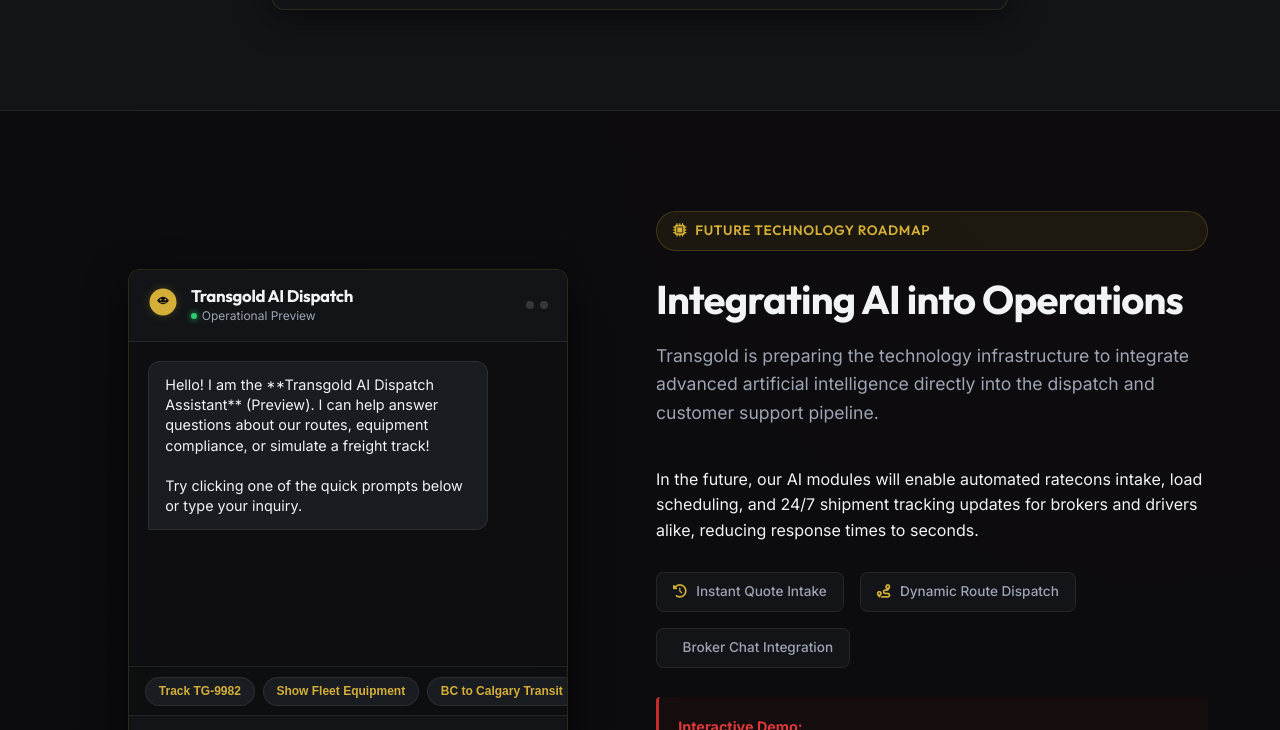
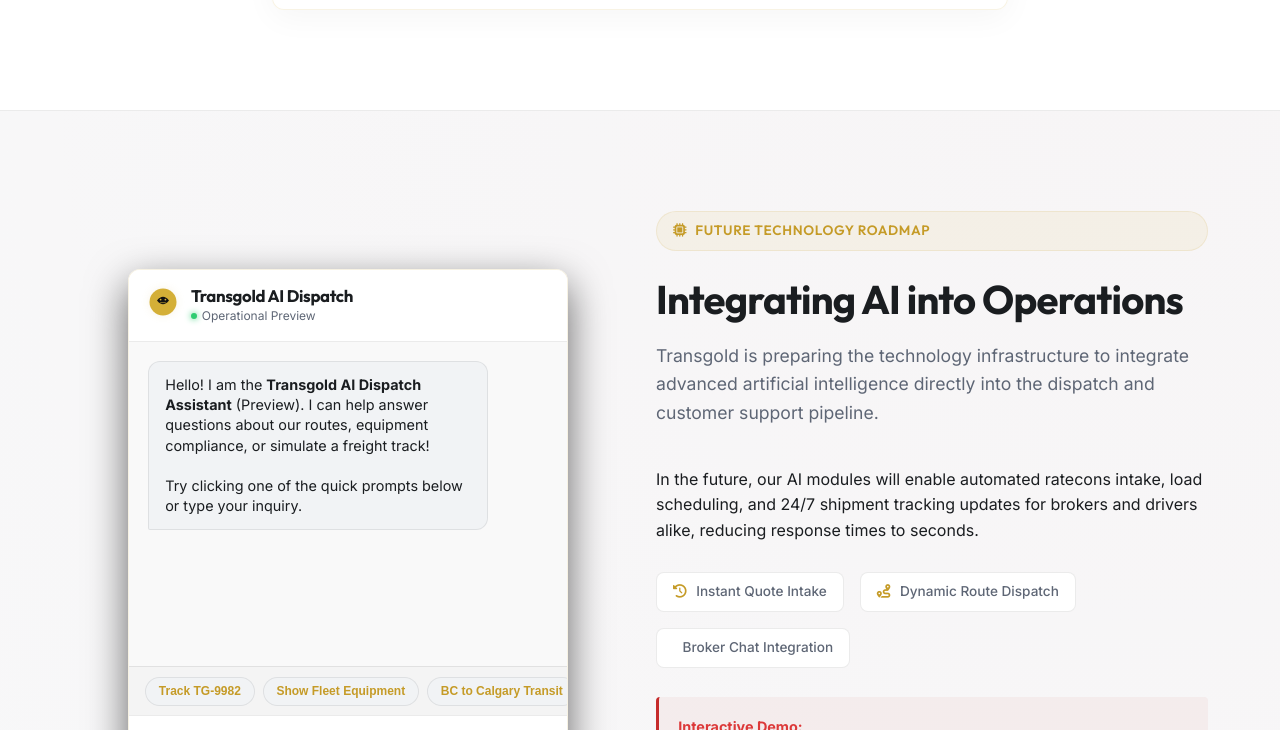
Before and after one commit to dt604/transgold-light, a plain HTML site: page index.html in a window 1280 px wide. Shown: the part 5431-6161 px from the top of the page. Drawn offline with Linux system fonts and the light colour scheme.

Commit message:
Design: Premium light theme version with contrast and formatting fixes

```diff
--- a/index.html
+++ b/index.html
@@ -327,7 +327,7 @@
         <div class="badge badge-gold">Lanes & Expansion</div>
         <h2 class="section-title">Our Transit Corridor & Hub Network</h2>
         <p class="section-desc">
-          Transgold operates primary corridors connecting **British Columbia to Alberta** and **Ontario to Alberta & British Columbia**. Hover over the map nodes to explore our active hubs and our strategic 3-5 year expansion targets.
+          Transgold operates primary corridors connecting <strong>British Columbia to Alberta</strong> and <strong>Ontario to Alberta & British Columbia</strong>. Hover over the map nodes to explore our active hubs and our strategic 3-5 year expansion targets.
         </p>
 
         <div class="hub-info-display glass-panel" id="hub-info-panel">
@@ -654,7 +654,7 @@
             <!-- Simulated Initial message -->
             <div class="chat-message bot-message">
               <div class="msg-bubble">
-                Hello! I am the **Transgold AI Dispatch Assistant** (Preview). I can help answer questions about our routes, equipment compliance, or simulate a freight track!
+                Hello! I am the <strong>Transgold AI Dispatch Assistant</strong> (Preview). I can help answer questions about our routes, equipment compliance, or simulate a freight track!
                 <br><br>
                 Try clicking one of the quick prompts below or type your inquiry.
               </div>
--- a/style.css
+++ b/style.css
@@ -2,29 +2,29 @@
 
 /* Variables / Design Tokens */
 :root {
-  --bg-primary: #0a0b0d;
-  --bg-secondary: #121417;
-  --bg-tertiary: #191c21;
-
-  --color-gold: #d4af37;
-  --color-gold-hover: #e5be49;
-  --color-gold-glow: rgba(212, 175, 55, 0.25);
-  --color-gold-light: #ffd700;
+  --bg-primary: #f8f9fa;
+  --bg-secondary: #ffffff;
+  --bg-tertiary: #f1f3f5;
+
+  --color-gold: #c59b27; /* Darker gold for accessibility on white */
+  --color-gold-hover: #b0871b;
+  --color-gold-glow: rgba(197, 155, 39, 0.12);
+  --color-gold-light: #d4af37;
 
   --color-red: #c52b2b;
   --color-red-hover: #dc3939;
-  --color-red-glow: rgba(197, 43, 43, 0.2);
-
-  --text-main: #f1f3f5;
-  --text-muted: #9da5b4;
+  --color-red-glow: rgba(197, 43, 43, 0.08);
+
+  --text-main: #1a1d20;
+  --text-muted: #5e6675;
   --text-dark: #0f1115;
 
-  --border-subtle: rgba(255, 255, 255, 0.08);
-  --border-gold: rgba(212, 175, 55, 0.2);
-
-  --glass-bg: rgba(18, 20, 23, 0.75);
-  --glass-border: rgba(212, 175, 55, 0.15);
-  --glass-shadow: 0 8px 32px 0 rgba(0, 0, 0, 0.5);
+  --border-subtle: rgba(0, 0, 0, 0.08);
+  --border-gold: rgba(197, 155, 39, 0.12);
+
+  --glass-bg: rgba(255, 255, 255, 0.85);
+  --glass-border: rgba(197, 155, 39, 0.12);
+  --glass-shadow: 0 8px 32px 0 rgba(0, 0, 0, 0.04);
 
   --font-title: 'Outfit', 'Inter', sans-serif;
   --font-body: 'Inter', sans-serif;
@@ -193,7 +193,8 @@ a {
 }
 
 .btn-secondary:hover {
-  background: #21252c;
+  background: var(--bg-primary);
+  color: var(--color-gold);
   border-color: var(--color-gold);
   transform: translateY(-2px);
 }
@@ -242,9 +243,10 @@ a {
 
 .header-nav.shrink {
   height: 70px;
-  background: rgba(10, 11, 13, 0.9);
+  background: rgba(255, 255, 255, 0.92);
   backdrop-filter: blur(12px);
   border-bottom: 1px solid var(--border-subtle);
+  box-shadow: 0 4px 20px rgba(0, 0, 0, 0.02);
 }
 
 .nav-container {
@@ -343,7 +345,7 @@ a {
   padding: 0.5rem 1.2rem;
   font-size: 0.85rem;
   border-radius: 6px;
-  background: linear-gradient(135deg, var(--bg-tertiary) 0%, #1e2430 100%);
+  background: linear-gradient(135deg, var(--bg-tertiary) 0%, var(--bg-secondary) 100%);
   border: 1px solid var(--border-gold);
   color: var(--color-gold);
   box-shadow: 0 0 10px var(--color-gold-glow);
@@ -488,11 +490,11 @@ a {
   align-items: center;
   gap: 1rem;
   padding: 1.2rem;
-  background: rgba(18, 20, 23, 0.85);
+  background: var(--glass-bg);
   backdrop-filter: blur(8px);
   border: 1px solid var(--border-gold);
   border-radius: 12px;
-  box-shadow: 0 10px 30px rgba(0,0,0,0.5);
+  box-shadow: var(--glass-shadow);
 }
 
 .floating-info-card .card-icon {
@@ -1007,8 +1009,8 @@ a {
 }
 
 .canada-base-map {
-  fill: #14171d;
-  stroke: #252830;
+  fill: #e9ecef;
+  stroke: #dee2e6;
   stroke-width: 1.5;
   transition: fill var(--transition-smooth);
 }
@@ -1072,7 +1074,7 @@ a {
   fill: var(--text-main);
   text-anchor: middle;
   pointer-events: none;
-  filter: drop-shadow(0 2px 4px rgba(0,0,0,0.8));
+  filter: none;
 }
 
 .label-sub {
@@ -1507,7 +1509,7 @@ a {
   display: flex;
   flex-direction: column;
   gap: 1rem;
-  background: rgba(10, 11, 13, 0.3);
+  background: rgba(0, 0, 0, 0.02);
 }
 
 .chat-message {
@@ -1574,7 +1576,7 @@ a {
   display: flex;
   gap: 0.5rem;
   padding: 0.6rem 1rem;
-  background: rgba(10, 11, 13, 0.4);
+  background: rgba(0, 0, 0, 0.04);
   border-top: 1px solid var(--border-subtle);
   overflow-x: auto;
   white-space: nowrap;
```
